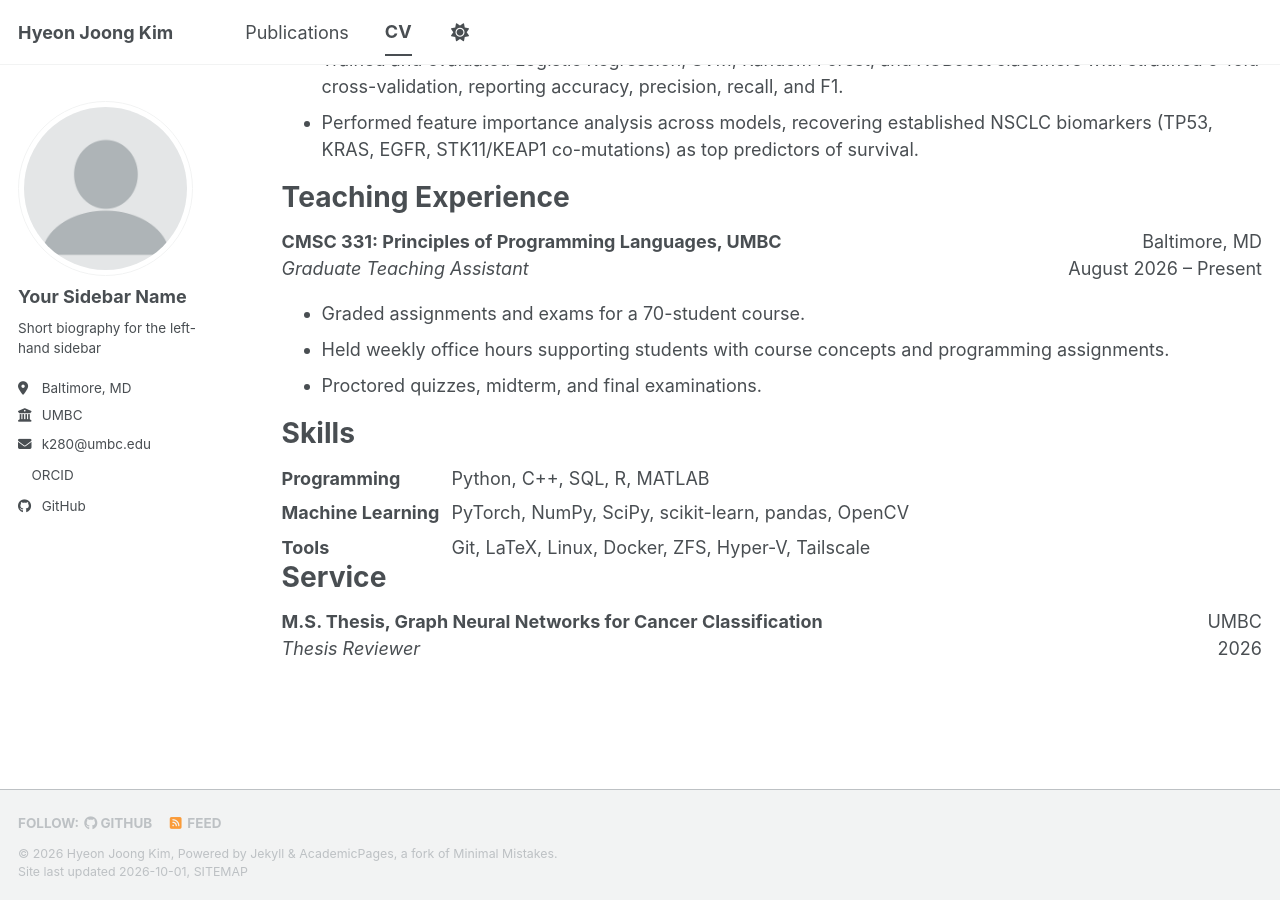
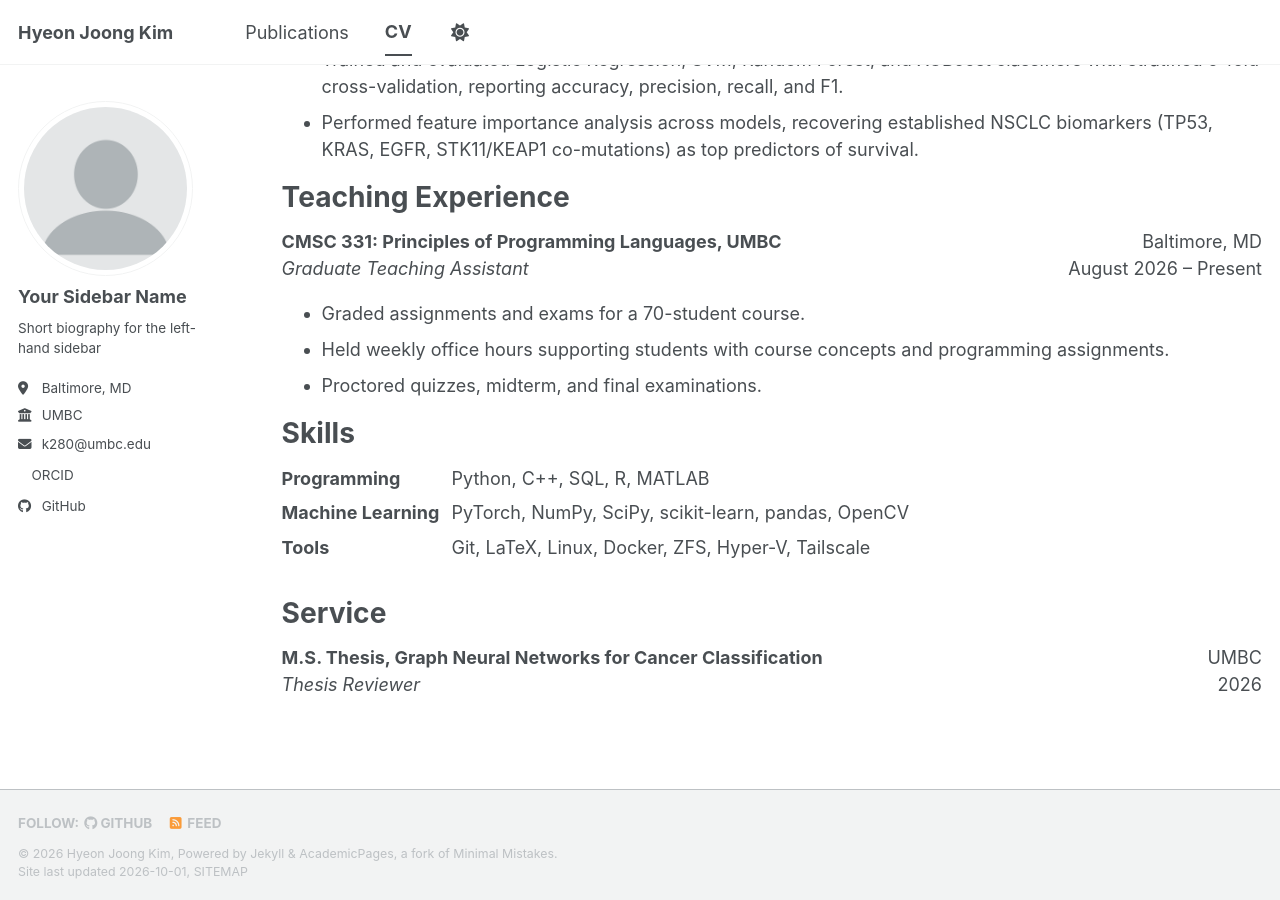
Before and after one commit to hyeonjoong-k/hyeonjoong-k.github.io, a Jekyll site: the page built from _pages/cv.md, in a window 1280 px wide and 900 px high, scrolled down 839 px. Built offline with Jekyll 4.4.1, drawn with Linux system fonts in a browser that asks for light colours; a style sheet for code colours, icons or effects is not loaded.

Commit message:
Update cv.md

```diff
--- a/_pages/cv.md
+++ b/_pages/cv.md
@@ -54,7 +54,7 @@
 
 Skills
 ======
-<div style="display: grid; grid-template-columns: 170px 1fr; row-gap: 0.4em;">
+<div style="display: grid; grid-template-columns: 170px 1fr; row-gap: 0.4em; margin-bottom: 2em;">
   <strong>Programming</strong><span>Python, C++, SQL, R, MATLAB</span>
   <strong>Machine Learning</strong><span>PyTorch, NumPy, SciPy, scikit-learn, pandas, OpenCV</span>
   <strong>Tools</strong><span>Git, LaTeX, Linux, Docker, ZFS, Hyper-V, Tailscale</span>
```
